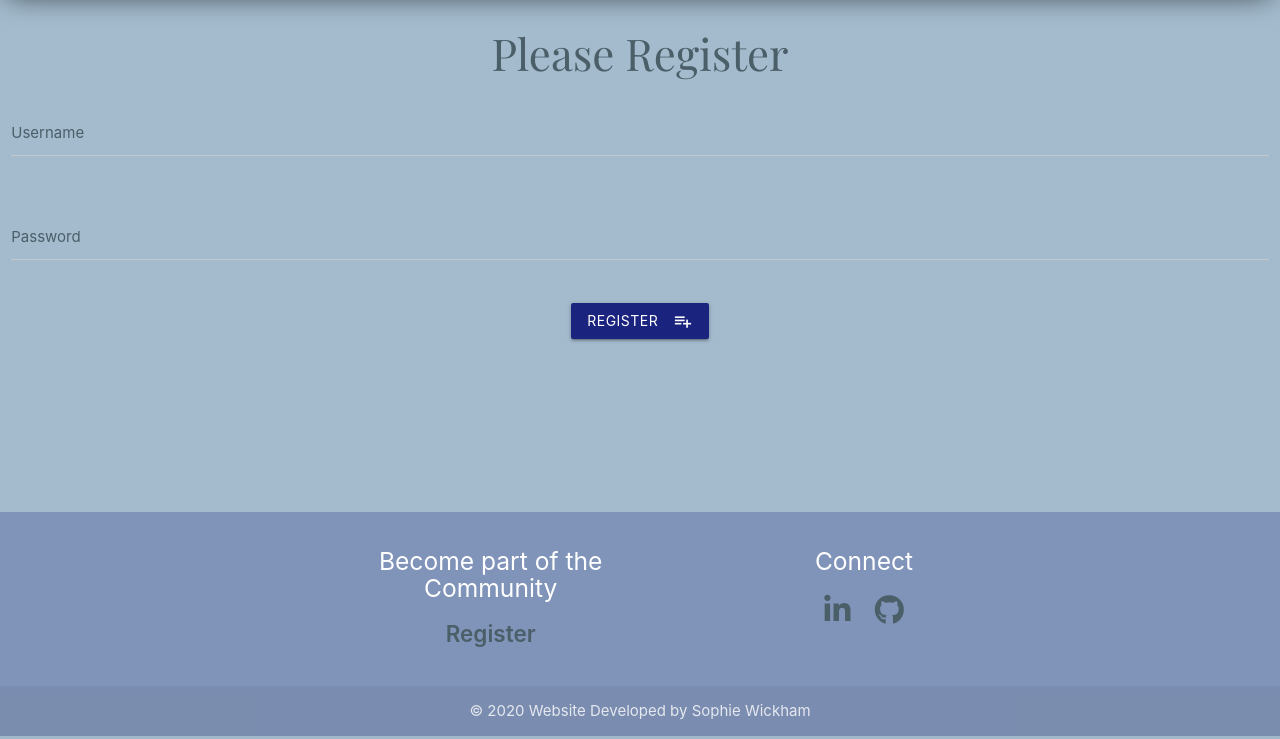
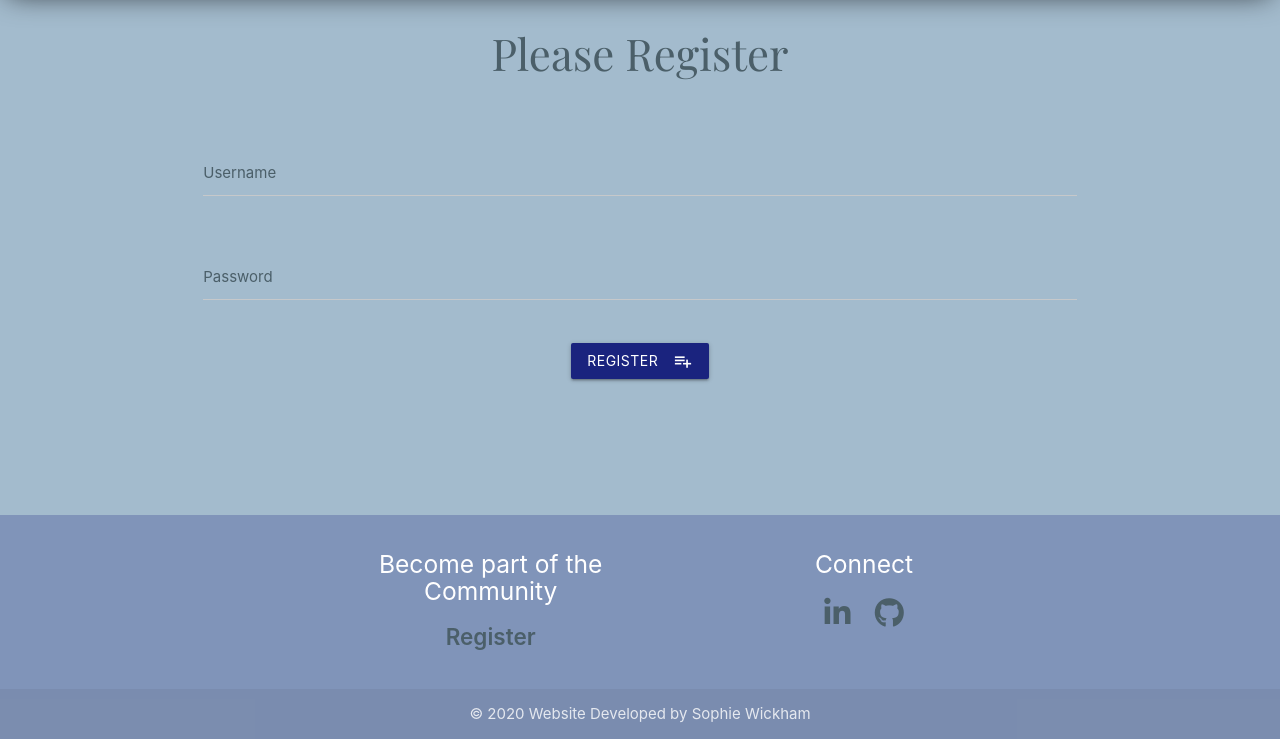
Before and after one commit to sw1ckham/i-brary, a Flask app: page /show_register in a window 1280 px wide. Shown: the part 64-803 px from the top of the page. Run offline with Flask 2, Linux system fonts and the light colour scheme; some libraries are stand-ins or nearby versions.

Commit message:
Changed container size

```diff
--- a/templates/register.html
+++ b/templates/register.html
@@ -2,9 +2,11 @@
 {% extends 'base.html' %}
 {% block content %}
 
-<div class="container-fluid">
+<!--Registration form -->
 
-<h3 class="center">Please Register</h3>
+<div class="container">
+
+<h3 class="center registerHeading">Please Register</h3>
 
 <div class="row center">
 	<form method="POST" action="{{url_for('register')}}" class="col s12">
```
